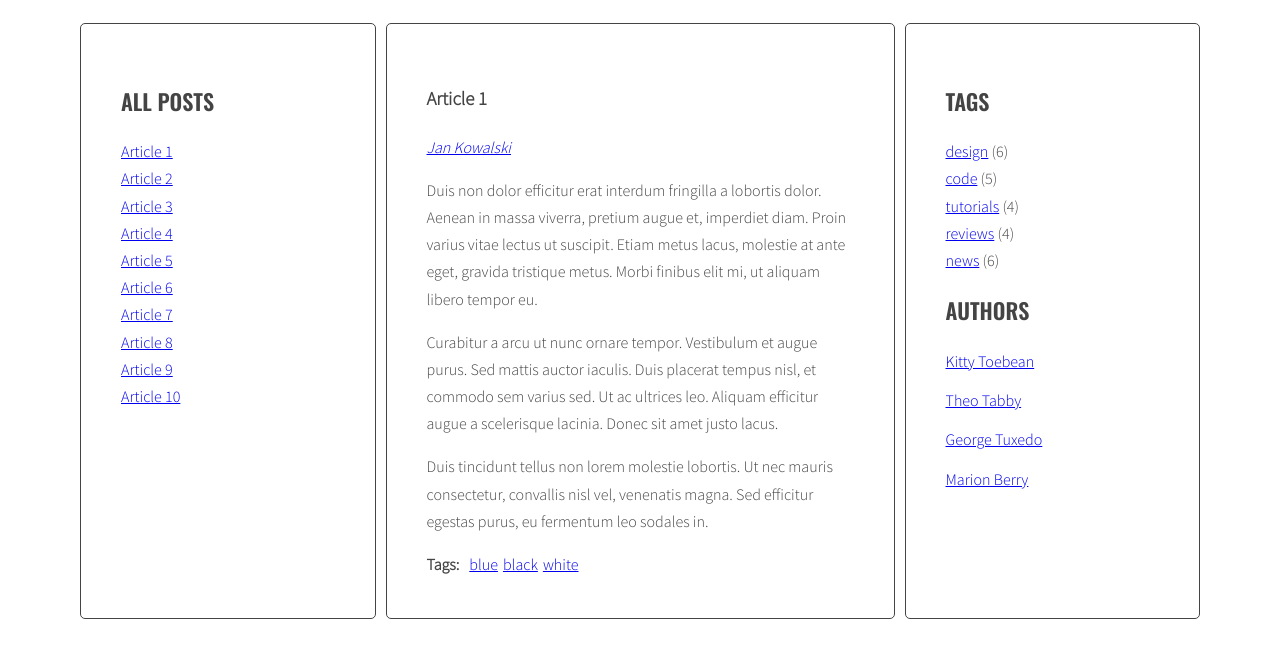
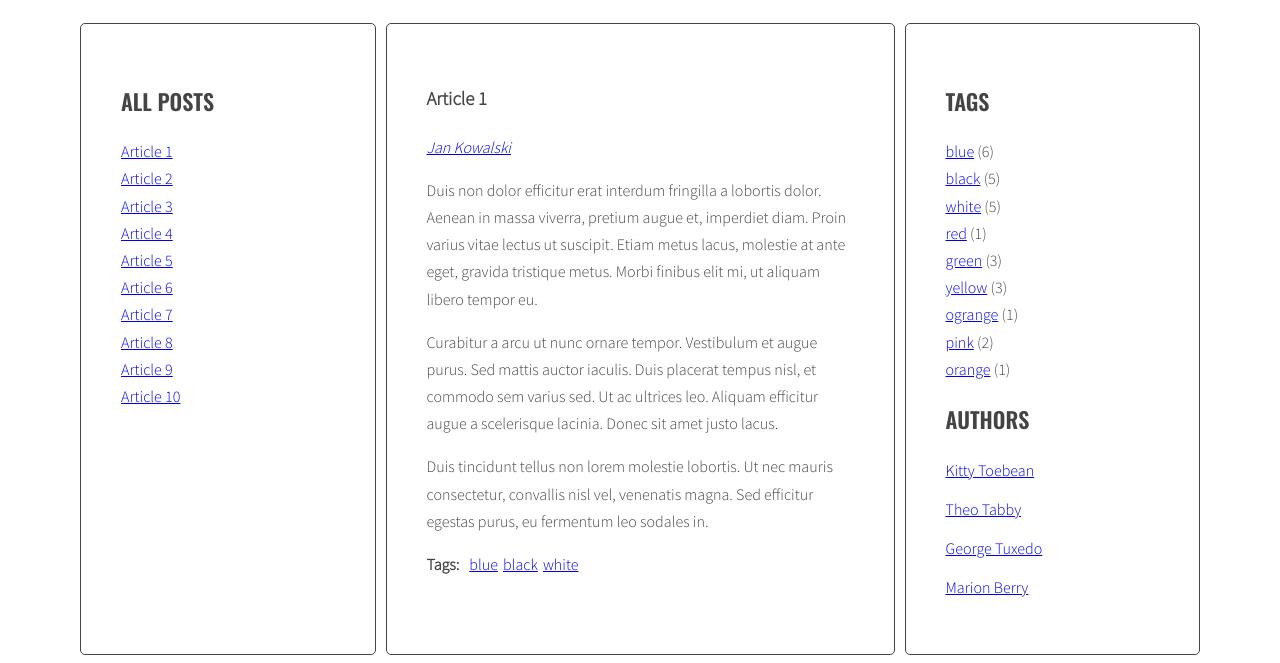
Before and after one commit to MaciejGrodzki/javascript-blog, a website: page index.html in a window 1280 px wide. Shown: the part 220-883 px from the top of the page. Before the commit the page ends 847 px from the top, so only its background shows below. Drawn offline with nearby package versions, Linux system fonts and the light colour scheme.

Commit message:
Add Tag List

```diff
--- a/index.html
+++ b/index.html
@@ -186,11 +186,7 @@
             <aside class="sidebar">
               <h2 class="section-title">Tags</h2>
               <ul class="list tags">
-                <li><a href="#">design</a> <span>(6)</span></li>
-                <li><a href="#">code</a> <span>(5)</span></li>
-                <li><a href="#">tutorials</a> <span>(4)</span></li>
-                <li><a href="#">reviews</a> <span>(4)</span></li>
-                <li><a href="#">news</a> <span>(6)</span></li>
+
               </ul>
               <h2 class="section-title">Authors</h2>
               <ul class="list authors">
--- a/js/script.js
+++ b/js/script.js
@@ -48,7 +48,9 @@ const optArticleSelector = '.post',
   optTitleSelector = '.post-title',
   optTitleListSelector = '.titles',
   optArticleTagSelector = '.post-tags .list',
-  optArticleAuthorSelector = '.post-author';
+  optArticleAuthorSelector = '.post-author',
+  optTagsListSelector = '.tags.list';
+
 
 function generateTitleLinks(customSelector = ''){
 
@@ -80,13 +82,17 @@ function generateTitleLinks(customSelector = ''){
 generateTitleLinks();
 
 function generateTags(){
+  /* [NEW] create a new variable allTags with an empty object */
+  let allTags = {};
+
   /* find all articles */
   const articles = document.querySelectorAll(optArticleSelector);
 
   /* START LOOP: for every article: */
   for(let article of articles){
   /* find tags wrapper */
-    const tagList = article.querySelector(optArticleTagSelector);
+    const tagWrapper = article.querySelector(optArticleTagSelector);
+    console.log(tagWrapper);
 
     /* make html variable with empty string */
     let html = '';
@@ -103,14 +109,43 @@ function generateTags(){
 
       /* add generated code to html variable */
       html = html + linkHTML;
-      /* END LOOP: for each tag */
+      /* [NEW] check if this link is NOT already in allTags */
+      if(!allTags[tag]){
+      /* [NEW] add tag to allTags object */
+        allTags[tag] = 1;
+      } else {
+        allTags[tag]++;
+      }
     }
+    /* END LOOP: for each tag */
     /* insert HTML of all the links into the tags wrapper */
-    tagList.innerHTML = html;
+    tagWrapper.innerHTML = html;
 
-  /* END LOOP: for every article: */
+    console.log(allTags);
+
+    const tagList = document.querySelector(optTagsListSelector);
+    /* [NEW] create variable for all links HTML code */
+    let allTagsHTML = '';
+
+    /* [NEW] START LOOP: for each tag in allTags: */
+    for(let tag in allTags){
+    /* [NEW] generate code of a link and add it to allTagsHTML */
+      allTagsHTML += '<li><a href="#tag-' + tag + '">' + tag + '</a>' + ' (' + allTags[tag] + ')</li> '
+      /* [NEW] END LOOP: for each tag in allTags: */
+
+      /*[NEW] add HTML from allTagsHTML to tagList */
+      tagList.innerHTML = allTagsHTML;
+    }
   }
 }
+/* [NEW] find list of tags in right column */
+// const tagList = document.querySelector(optTagsListSelector);
+/* [NEW] add html from allTags to tagList */
+// tagList.innerHTML = allTags.join(' ');
+
+/* END LOOP: for every article: */
+
+
 generateTags();
 
 function tagClickHandler(event){
```
